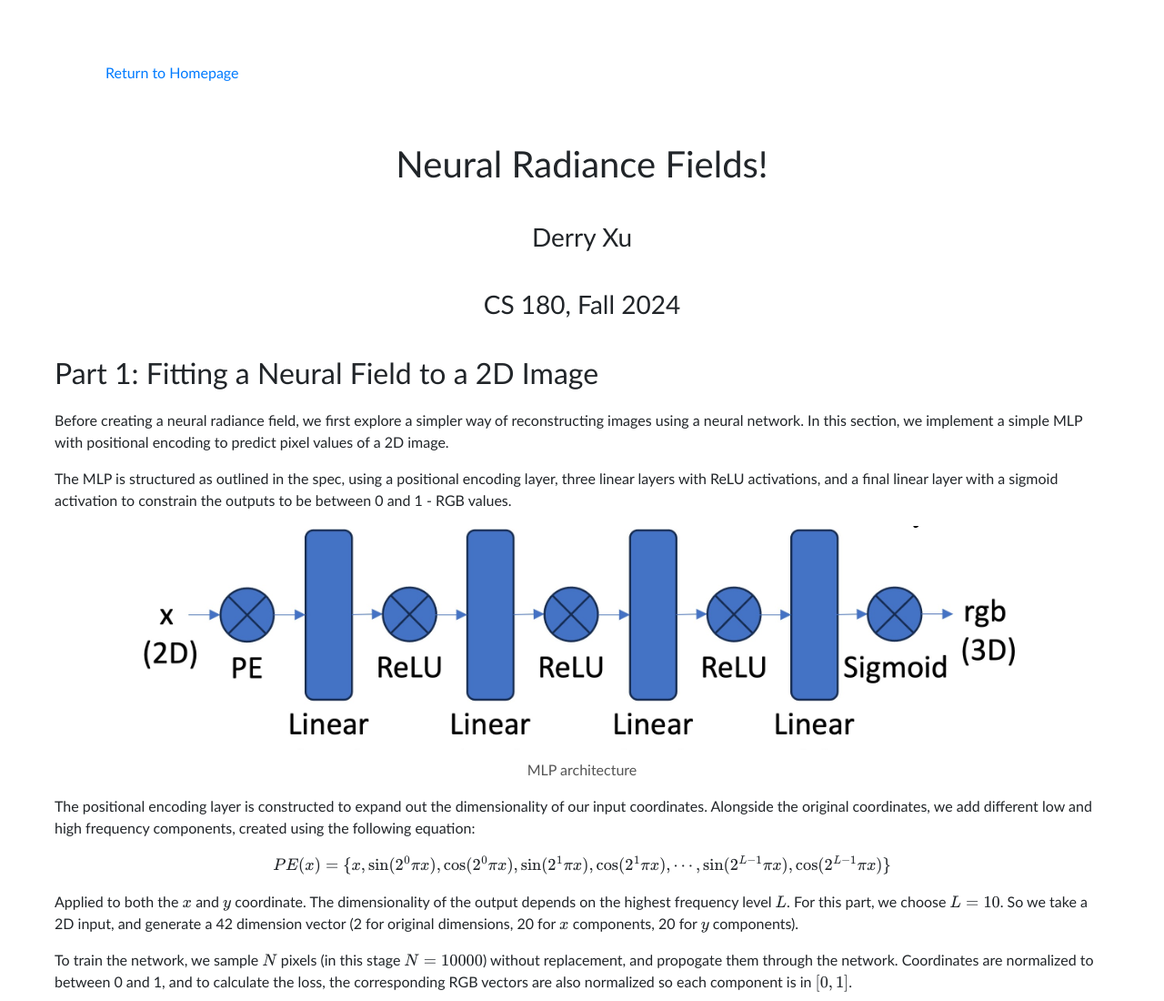
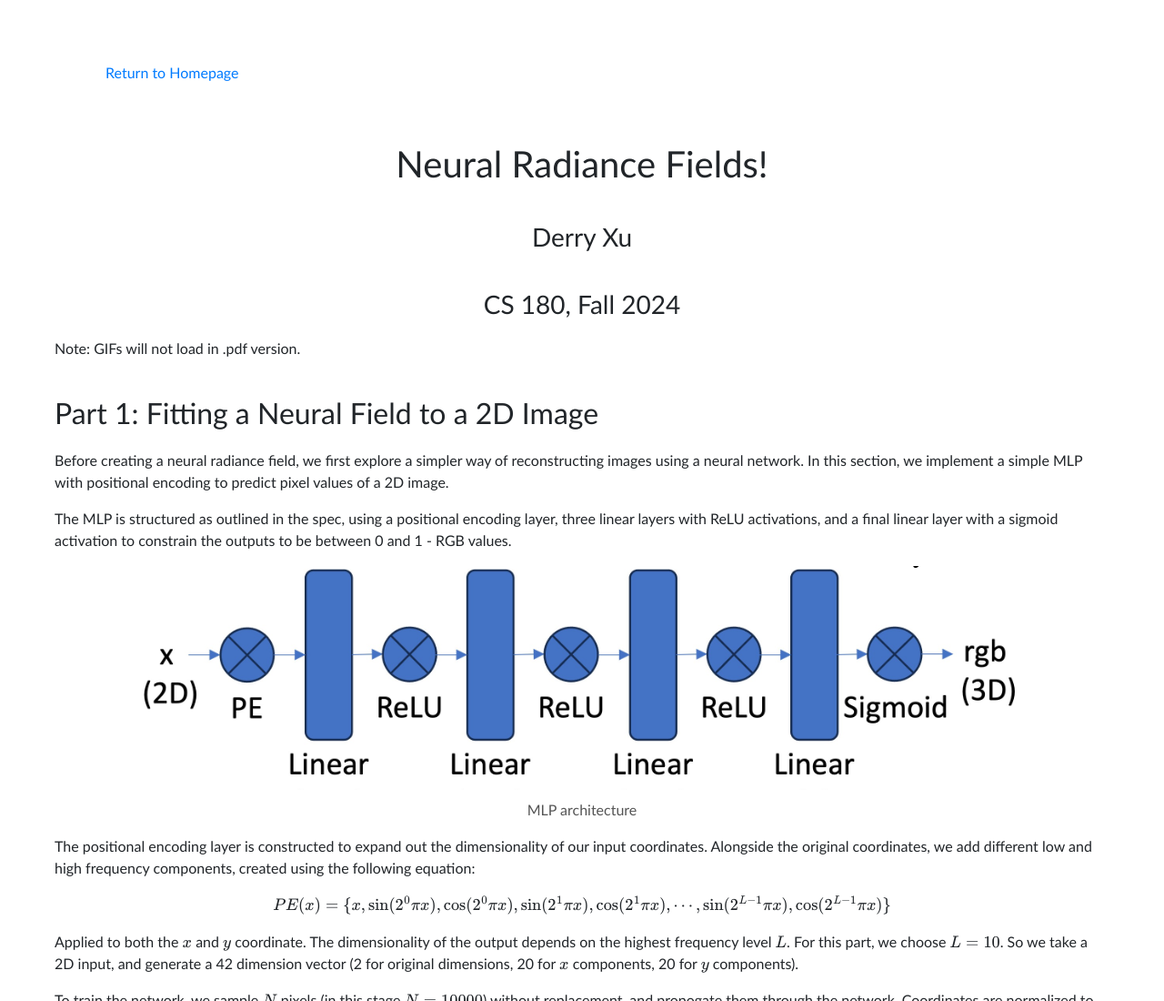
Before and after one commit to derixu/derixu.github.io, a plain HTML site: page final/index.html in a window 1280 px wide. Shown: the top 1100 px of the page at 91% size. Drawn offline with nearby package versions, Linux system fonts and the light colour scheme.

Commit message:
gif warning

```diff
--- a/final/index.html
+++ b/final/index.html
@@ -130,6 +130,10 @@
     <h1 style="text-align: center">Neural Radiance Fields!</h1>
     <h3 style="text-align: center">Derry Xu</h3>
     <h3 style="text-align: center">CS 180, Fall 2024</h3>
+
+    <p>
+        Note: GIFs will not load in .pdf version.
+    </p>
 
     <h2>Part 1: Fitting a Neural Field to a 2D Image</h2>
 
```
